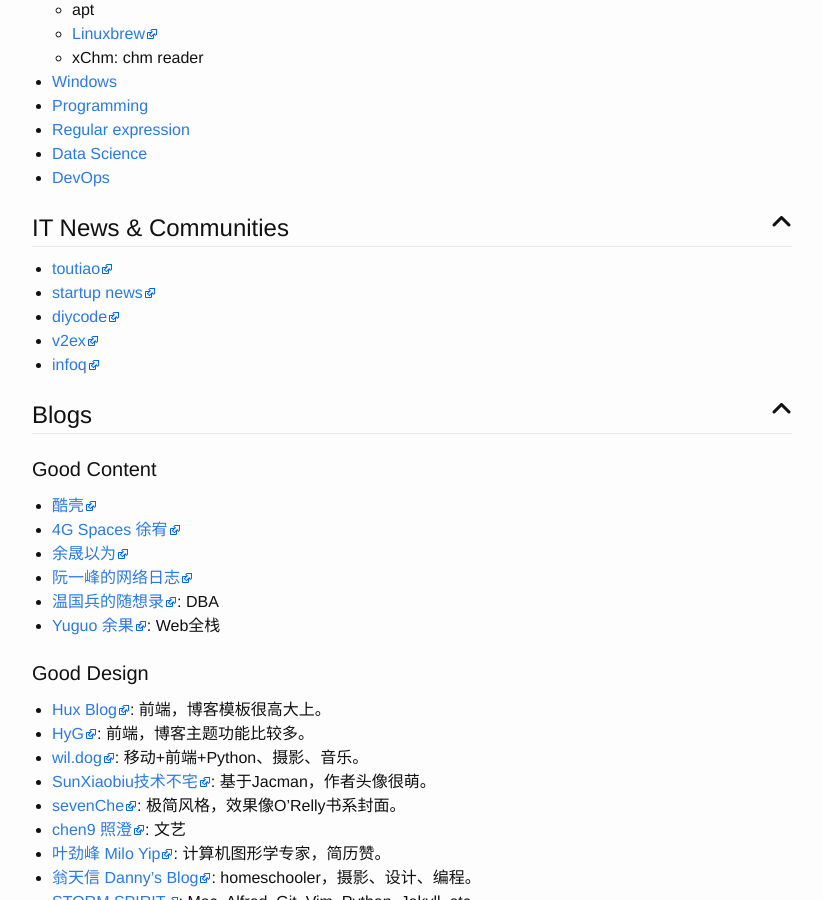
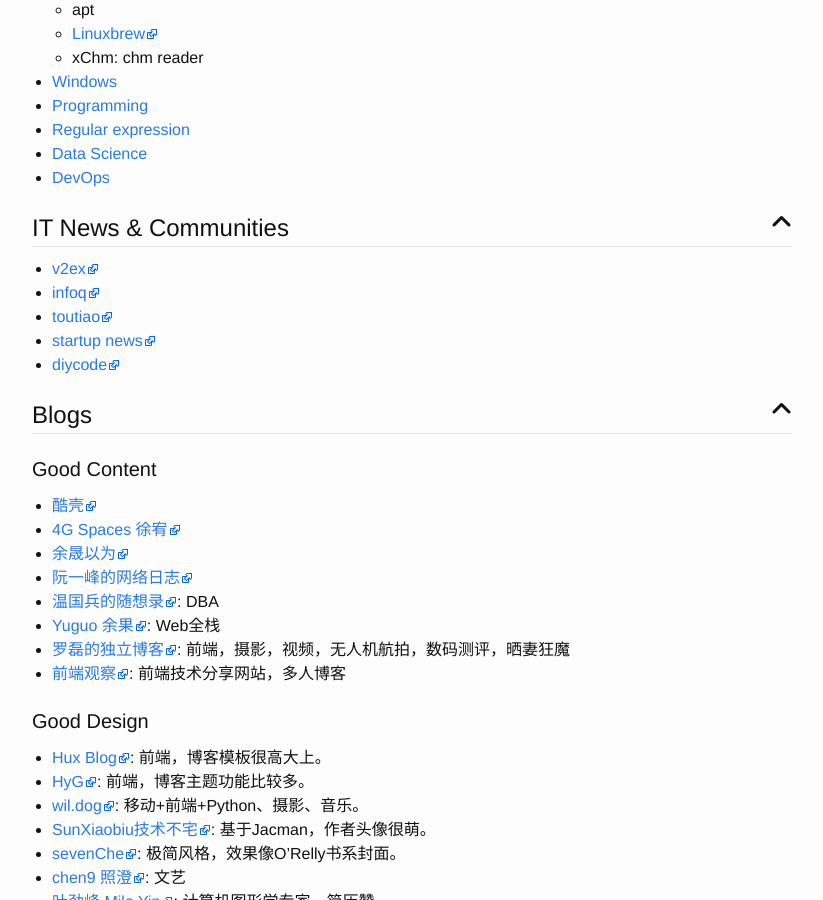
Before and after one commit to flniu/flniu.github.io, a Jekyll site: the page built from wiki/index.md, in a window 1280 px wide and 900 px high, scrolled down 1514 px. Shown: the whole window, without its empty margins (228-1051 px from the left). Built offline with Jekyll 4.4.1, drawn with Linux system fonts in a browser that asks for light colours; nearby versions of some CDN libraries.

Commit message:
update wiki

```diff
--- a/wiki/index.md
+++ b/wiki/index.md
@@ -63,11 +63,11 @@
 
 # IT News & Communities
 
+* [v2ex](https://www.v2ex.com/)
+* [infoq](http://www.infoq.com/)
 * [toutiao](https://toutiao.io/)
 * [startup news](http://news.dbanotes.net/)
 * [diycode](https://www.diycode.cc/)
-* [v2ex](https://www.v2ex.com/)
-* [infoq](http://www.infoq.com/)
 
 
 # Blogs
@@ -80,6 +80,8 @@
 * [阮一峰的网络日志](http://www.ruanyifeng.com/blog/)
 * [温国兵的随想录](https://dbarobin.com/): DBA
 * [Yuguo 余果](https://yuguo.us/): Web全栈
+* [罗磊的独立博客](https://luolei.org/): 前端，摄影，视频，无人机航拍，数码测评，晒妻狂魔
+* [前端观察](https://www.qianduan.net/): 前端技术分享网站，多人博客
 
 ## Good Design
 
```
